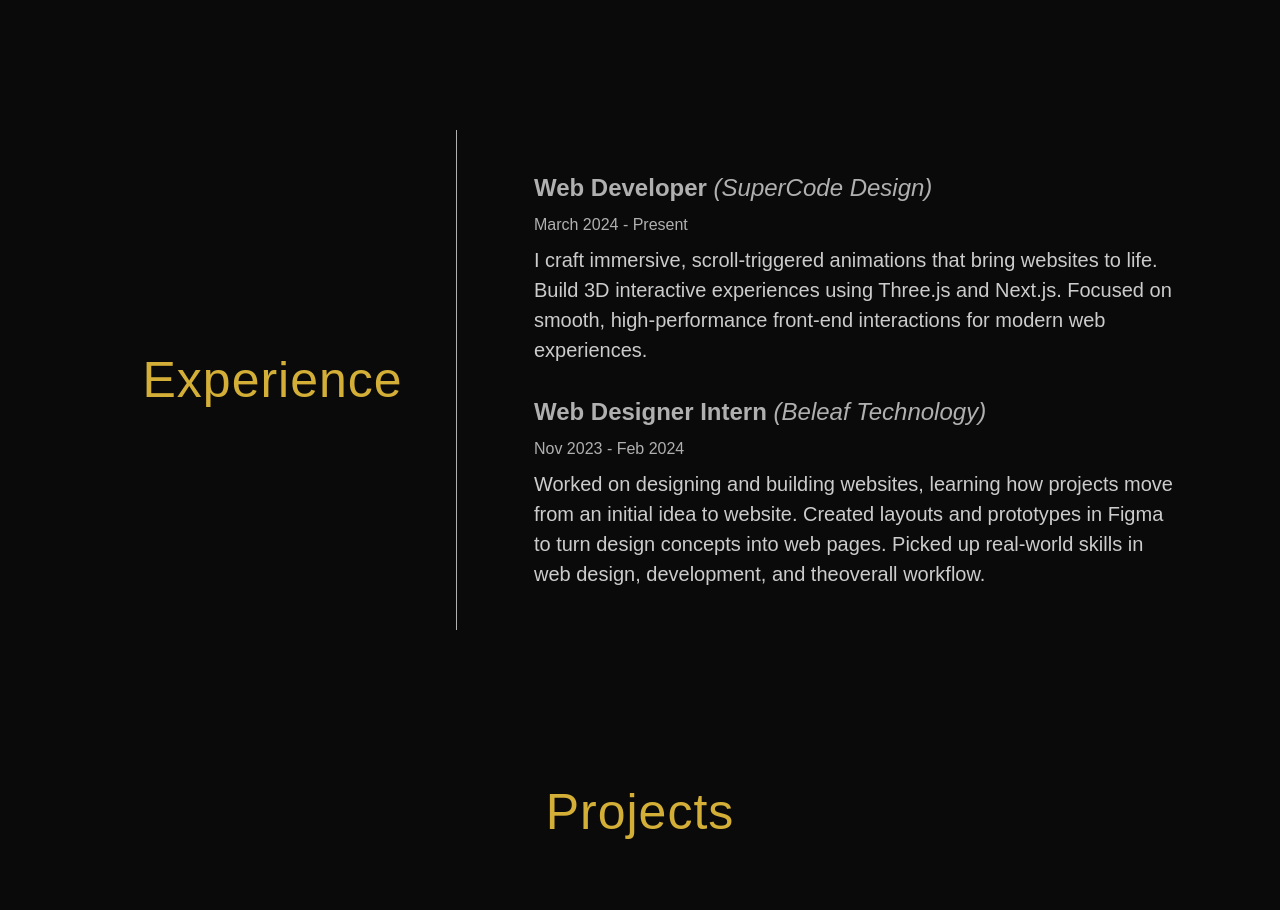
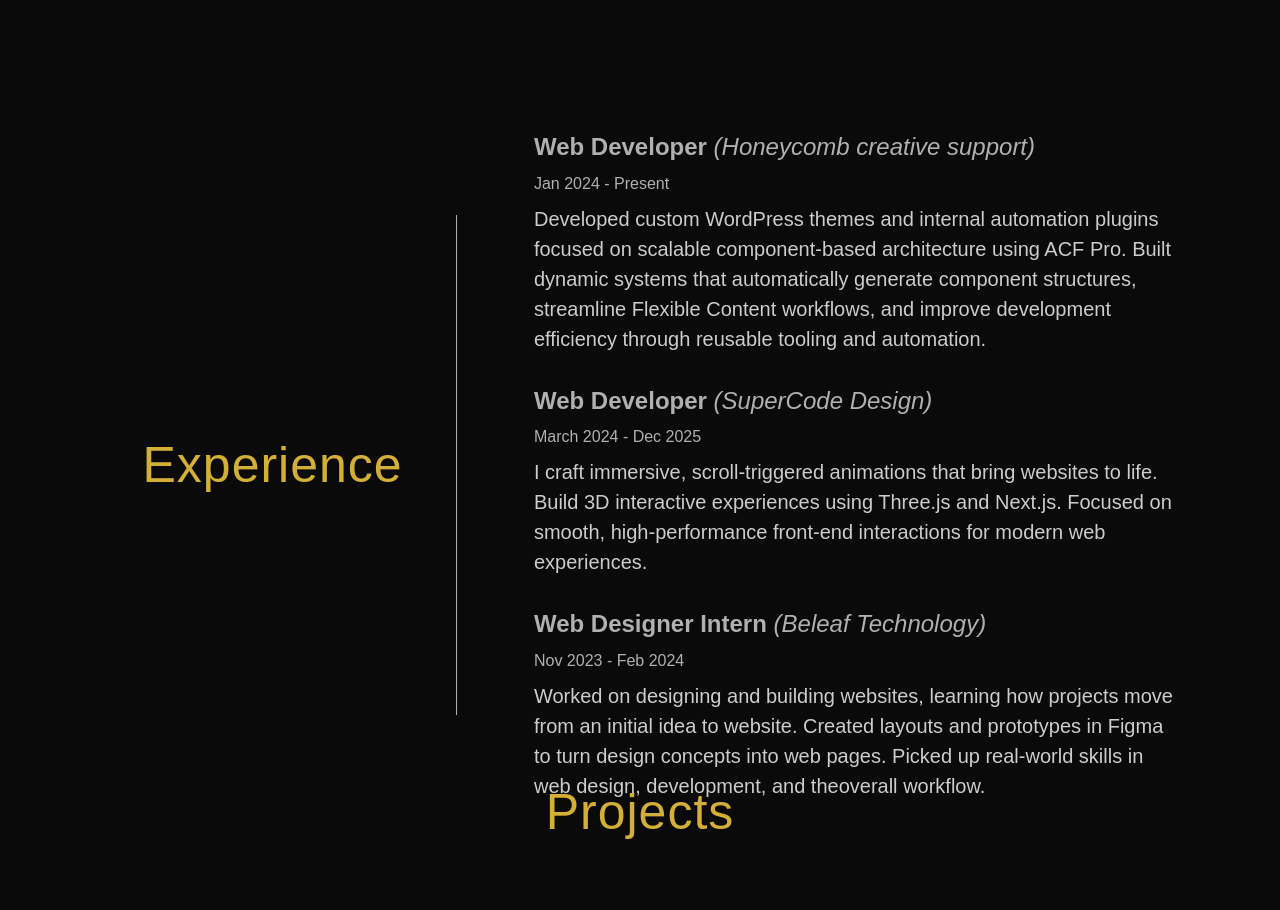
Before and after one commit to Robert-singh-dev/portfolio, a Next.js app: page / in a window 1280 px wide. Shown: the part 2420-3330 px from the top of the page. Built offline with nearby package versions, Linux system fonts and the light colour scheme; a web font is replaced by a local one.

Commit message:
Update Experience.jsx

```diff
--- a/src/app/home/components/home/Experience.jsx
+++ b/src/app/home/components/home/Experience.jsx
@@ -16,8 +16,18 @@
               <div className="d-flex justify-content-center padding-left-60 width-100 padding-auto-md">
                 <div className="d-flex flex-column gap-30 experience-content">
                   <div className="experienceContent d-flex flex-column">
+                    <p className="heading-4">Web Developer <i className="fw-400">(Honeycomb creative support)</i></p>
+                    <p className="text-3">Jan 2024 - Present</p>
+                    <p className="text-2 color-6 animate">
+                      Developed custom WordPress themes and internal automation plugins focused on scalable
+                      component-based architecture using ACF Pro. Built dynamic systems that automatically
+                      generate component structures, streamline Flexible Content workflows, and improve
+                      development efficiency through reusable tooling and automation.
+                    </p>
+                  </div>
+                  <div className="experienceContent d-flex flex-column">
                     <p className="heading-4">Web Developer <i className="fw-400">(SuperCode Design)</i></p>
-                    <p className="text-3">March 2024 - Present</p>
+                    <p className="text-3">March 2024 - Dec 2025</p>
                     <p className="text-2 color-6 animate">
                       I craft immersive, scroll-triggered animations that bring
                       websites to life. Build 3D interactive experiences using
```
